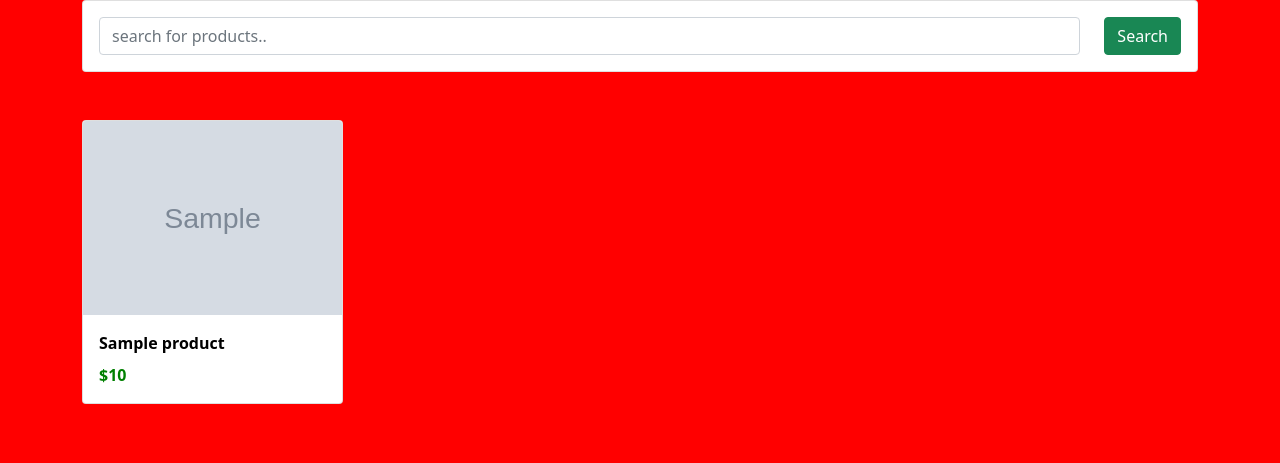
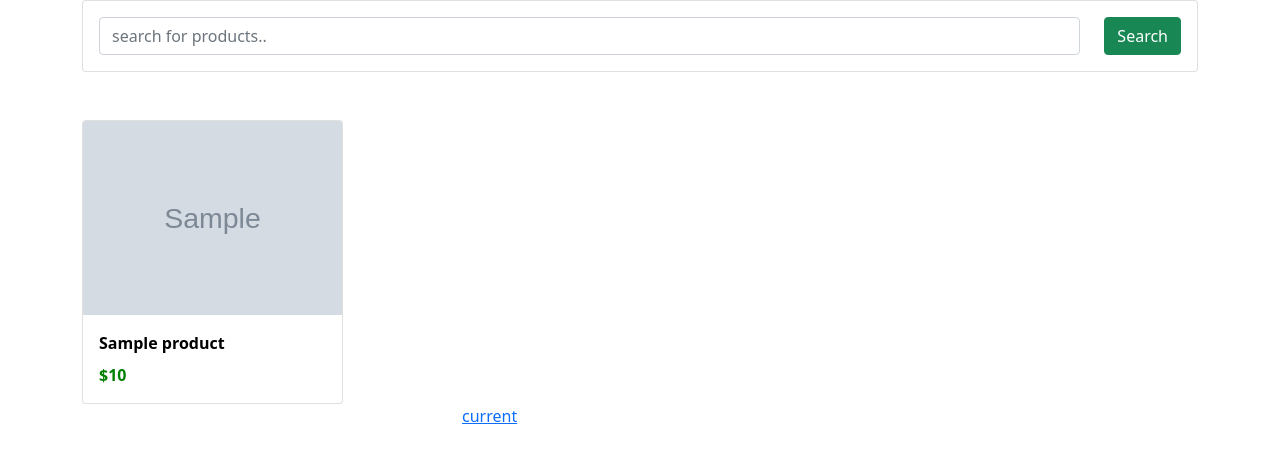
Before and after one commit to PlabonKumarsaha/django_ecom, a Django app: template shop/templates/shop/index.html in a window 1280 px wide. Shown: the top 463 px of the page. Run offline with Django 3.2, Linux system fonts and the light colour scheme; the template is opened without the code that fills it: most values are stand-ins (such as "Sample title", 1, 10 or a date in 2020); grey boxes marked "Sample" are stand-in pictures.

Commit message:
pagination was added

```diff
--- a/shop/static/shop/style.css
+++ b/shop/static/shop/style.css
@@ -1,5 +1,5 @@
 body{
-    background-color: red;
+    background-color: white;
 
 }
 
--- a/shop/templates/shop/index.html
+++ b/shop/templates/shop/index.html
@@ -14,7 +14,7 @@
 <body>
 <div class="container">
 
-<div class="row">
+<div class="row ">
     <div class="col-md-12">
         <form class="card card-sm">
         <div class="card-body row no-gutters align-item-center">
@@ -30,7 +30,7 @@
 </div>
 <br>
 <br>
-    <div class="row">
+    <div class="row" >
         {% for product in product_objects %}
         <div class="col-md-3">
             <div class="card">
@@ -47,6 +47,28 @@
         </div>
            {% endfor %}
     </div>
+<div class="row">
+<div class="col-md-3 offset-md-4">
+
+<!--Pagination of products -->
+<ul class="pagination">
+{% if product_objects.has_previous %}
+    <li class="page-item">
+        <a href="?page={{ product_objects.previous_page_number}}">previous</a>
+    </li>
+    {% endif %}
+ <li class="page-item active">
+        <a href="?page={{ product_objects.number}}">current</a>
+    </li>
+
+{% if product_objects.has_next %}
+     <li class="page-item">
+        <a href="?page={{ product_objects.next_page_number}}">next</a>
+    </li>
+    {% endif %}
+</ul>
+</div>
+</div>
 </div>
 </body>
 </html>
--- a/shop/views.py
+++ b/shop/views.py
@@ -1,11 +1,17 @@
 from django.shortcuts import render
 from .models import Products
+from django.core.paginator import Paginator
 
 
 # Create your views here.
 def index(request):
     product_objects = Products.objects.all()
+    # Get item list and search code
     item_name = request.GET.get('item_name')
     if item_name != '' and item_name is not None:
         product_objects = product_objects.filter(title__contains=item_name)
+    # pagination code for products
+    paginator = Paginator(product_objects,2) # products and number of products in single page
+    page = request.GET.get('page')
+    product_objects = paginator.get_page(page)
     return render(request,'shop/index.html',{'product_objects': product_objects})
```
Also changed, not shown: db.sqlite3.
